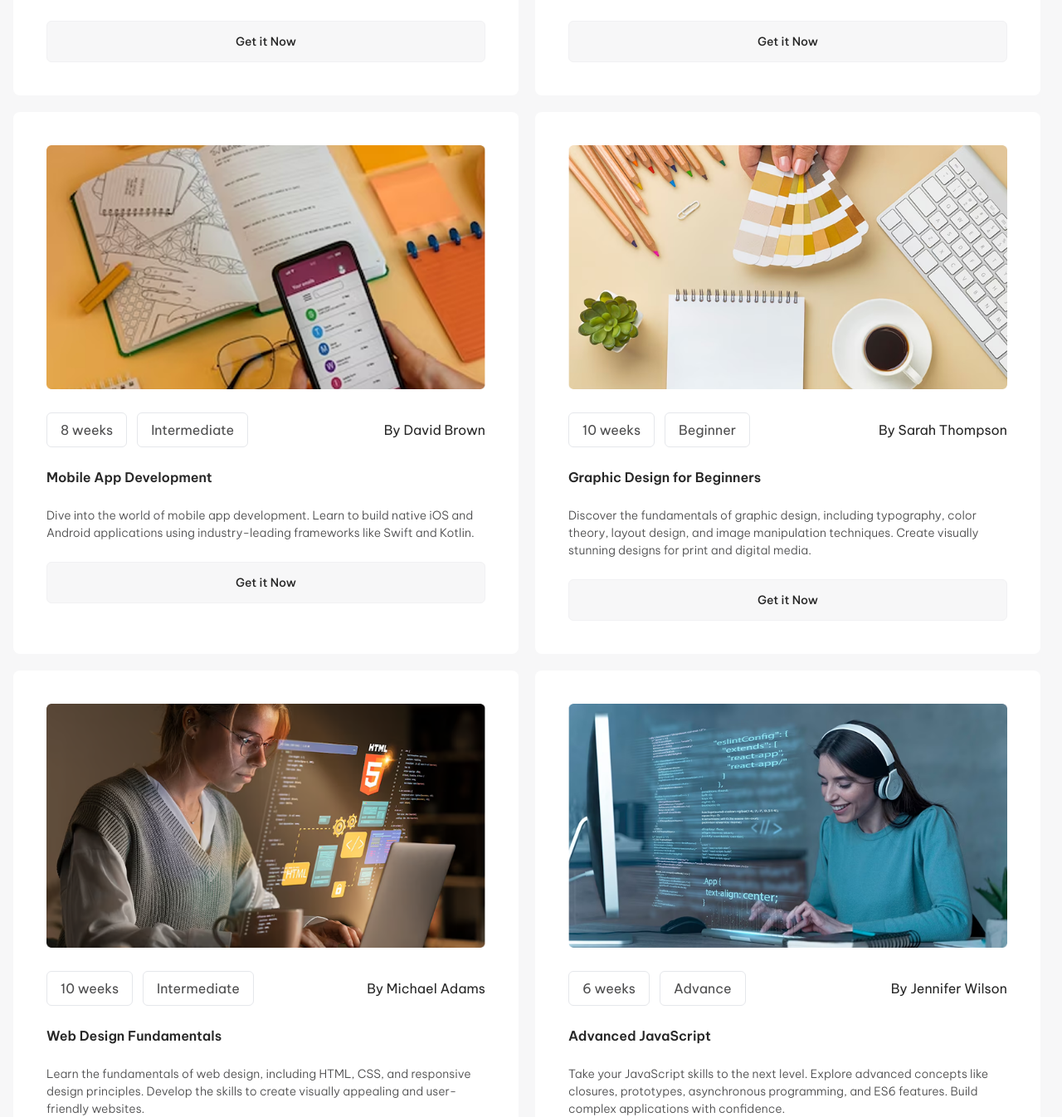
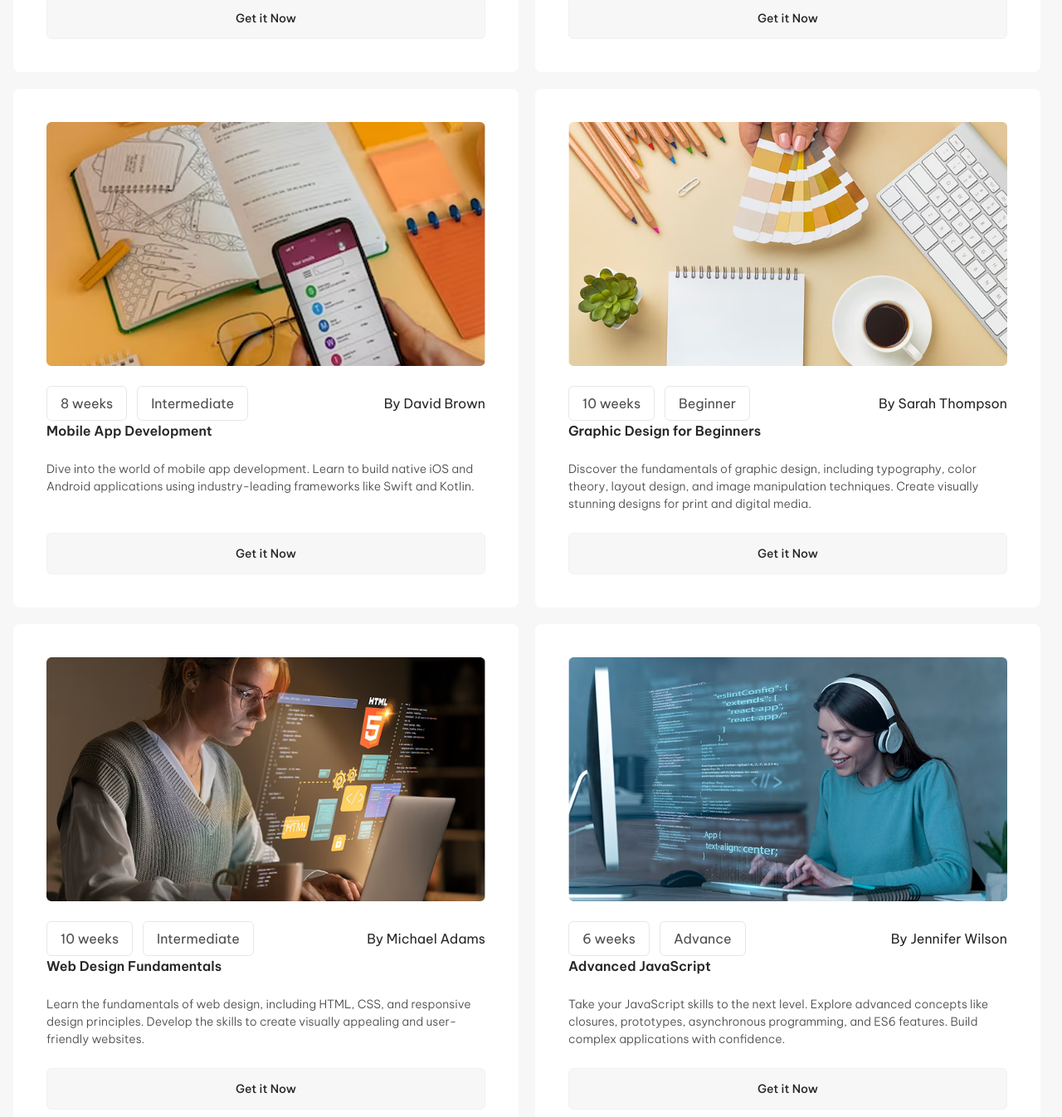
Before and after one commit to tosha504/tailwind, a plain HTML site: page index.html in a window 1280 px wide. Shown: the part 3373-4719 px from the top of the page at 83% size. Drawn offline with nearby package versions, Linux system fonts and the light colour scheme.

Commit message:
minor corrections of sections courses

```diff
--- a/index.html
+++ b/index.html
@@ -308,10 +308,11 @@
                             All</a>
                     </div>
                     <ul class="flex flex-wrap gap-[20px]">
-                        <li class="rounded-lg p-6 lg:p-[40px] flex[1_1_100%] sm:max-w-[calc((100%/2)-15px)] bg-white">
-                            <a href="#" class="pb-6 md:pb-7 flex"><img src="./assets/courses/ByJohnSmith.png"
+                        <li
+                            class="rounded-lg flex flex-col gap-6 p-6 lg:p-[40px] flex[1_1_100%] sm:max-w-[calc((100%/2)-15px)] bg-white">
+                            <a href="#" class=" flex"><img src="./assets/courses/ByJohnSmith.png"
                                     alt="By John Smith"></a>
-                            <div class="course-contnet flex flex-col gap-[24px]">
+                            <div class="course-contnet flex-[1_1_100%]flex flex-col gap-[24px]">
                                 <div class="flex gap-4 flex-wrap items-center">
                                     <ul class="flex gap-3">
                                         <li><a href="#"
@@ -335,15 +336,17 @@
                                         skills to create visually appealing
                                         and user-friendly
                                         websites.</p>
-                                </div><a href="#"
-                                    class="duration-300  hover:bg-[var(--orange-70)] hover:text-white rounded-md text-sm py-3.5 px-5 bg-[var(--white-97)] border font-medium border-[var(--white-95)] flex items-center justify-center">Get
-                                    it Now</a>
+                                </div>
                             </div>
+                            <a href="#"
+                                class="duration-300 mt-auto hover:bg-[var(--orange-70)] hover:text-white rounded-md text-sm py-3.5 px-5 bg-[var(--white-97)] border font-medium border-[var(--white-95)] flex items-center justify-center">Get
+                                it Now</a>
                         </li>
-                        <li class="rounded-lg p-6 lg:p-[40px] flex[1_1_100%] sm:max-w-[calc((100%/2)-15px)] bg-white">
-                            <a href="#" class="pb-6 md:pb-7 flex"><img src="./assets/courses/ByEmilyJohnson.png"
+                        <li
+                            class="rounded-lg flex flex-col gap-6 p-6 lg:p-[40px] flex[1_1_100%] sm:max-w-[calc((100%/2)-15px)] bg-white">
+                            <a href="#" class=" flex"><img src="./assets/courses/ByEmilyJohnson.png"
                                     alt="By Emily Johnson"></a>
-                            <div class="course-contnet flex flex-col gap-[24px]">
+                            <div class="course-contnet flex-[1_1_100%]flex flex-col gap-[24px]">
                                 <div class="flex gap-4 flex-wrap items-center">
                                     <ul class="flex gap-3">
                                         <li><a href="#"
@@ -367,15 +370,17 @@
                                         principles, wireframing,
                                         prototyping, and usability testing
                                         techniques.</p>
-                                </div><a href="#"
-                                    class="duration-300  hover:bg-[var(--orange-70)] hover:text-white rounded-md text-sm py-3.5 px-5 bg-[var(--white-97)] border font-medium border-[var(--white-95)] flex items-center justify-center">Get
-                                    it Now</a>
+                                </div>
                             </div>
+                            <a href="#"
+                                class="duration-300 mt-auto hover:bg-[var(--orange-70)] hover:text-white rounded-md text-sm py-3.5 px-5 bg-[var(--white-97)] border font-medium border-[var(--white-95)] flex items-center justify-center">Get
+                                it Now</a>
                         </li>
-                        <li class="rounded-lg p-6 lg:p-[40px] flex[1_1_100%] sm:max-w-[calc((100%/2)-15px)] bg-white">
-                            <a href="#" class="pb-6 md:pb-7 flex"><img src="./assets/courses/ByDavidBrown.png"
+                        <li
+                            class="rounded-lg flex flex-col gap-6 p-6 lg:p-[40px] flex[1_1_100%] sm:max-w-[calc((100%/2)-15px)] bg-white">
+                            <a href="#" class=" flex"><img src="./assets/courses/ByDavidBrown.png"
                                     alt="By David Brown"></a>
-                            <div class="course-contnet flex flex-col gap-[24px]">
+                            <div class="course-contnet flex-[1_1_100%]flex flex-col gap-[24px]">
                                 <div class="flex gap-4 flex-wrap items-center">
                                     <ul class="flex gap-3">
                                         <li><a href="#"
@@ -397,15 +402,17 @@
                                         iOS and Android applications using
                                         industry-leading frameworks like
                                         Swift and Kotlin.</p>
-                                </div><a href="#"
-                                    class="duration-300  hover:bg-[var(--orange-70)] hover:text-white rounded-md text-sm py-3.5 px-5 bg-[var(--white-97)] border font-medium border-[var(--white-95)] flex items-center justify-center">Get
-                                    it Now</a>
+                                </div>
                             </div>
+                            <a href="#"
+                                class="duration-300 mt-auto hover:bg-[var(--orange-70)] hover:text-white rounded-md text-sm py-3.5 px-5 bg-[var(--white-97)] border font-medium border-[var(--white-95)] flex items-center justify-center">Get
+                                it Now</a>
                         </li>
-                        <li class="rounded-lg p-6 lg:p-[40px] flex[1_1_100%] sm:max-w-[calc((100%/2)-15px)] bg-white">
-                            <a href="#" class="pb-6 md:pb-7 flex"><img src="./assets/courses/BySarahThompson.png"
+                        <li
+                            class="rounded-lg flex flex-col gap-6 p-6 lg:p-[40px] flex[1_1_100%] sm:max-w-[calc((100%/2)-15px)] bg-white">
+                            <a href="#" class=" flex"><img src="./assets/courses/BySarahThompson.png"
                                     alt="By Sarah Thompson"></a>
-                            <div class="course-contnet flex flex-col gap-[24px]">
+                            <div class="course-contnet flex-[1_1_100%]flex flex-col gap-[24px]">
                                 <div class="flex gap-4 flex-wrap items-center">
                                     <ul class="flex gap-3">
                                         <li><a href="#"
@@ -428,15 +435,17 @@
                                         manipulation techniques. Create
                                         visually stunning designs for print
                                         and digital media.</p>
-                                </div><a href="#"
-                                    class="duration-300  hover:bg-[var(--orange-70)] hover:text-white rounded-md text-sm py-3.5 px-5 bg-[var(--white-97)] border font-medium border-[var(--white-95)] flex items-center justify-center">Get
-                                    it Now</a>
+                                </div>
                             </div>
+                            <a href="#"
+                                class="duration-300 mt-auto hover:bg-[var(--orange-70)] hover:text-white rounded-md text-sm py-3.5 px-5 bg-[var(--white-97)] border font-medium border-[var(--white-95)] flex items-center justify-center">Get
+                                it Now</a>
                         </li>
-                        <li class="rounded-lg p-6 lg:p-[40px] flex[1_1_100%] sm:max-w-[calc((100%/2)-15px)] bg-white">
-                            <a href="#" class="pb-6 md:pb-7 flex"><img src="./assets/courses/ByMichaelAdams.png"
+                        <li
+                            class="rounded-lg flex flex-col gap-6 p-6 lg:p-[40px] flex[1_1_100%] sm:max-w-[calc((100%/2)-15px)] bg-white">
+                            <a href="#" class=" flex"><img src="./assets/courses/ByMichaelAdams.png"
                                     alt="By Michael Adams"></a>
-                            <div class="course-contnet flex flex-col gap-[24px]">
+                            <div class="course-contnet flex-[1_1_100%]flex flex-col gap-[24px]">
                                 <div class="flex gap-4 flex-wrap items-center">
                                     <ul class="flex gap-3">
                                         <li><a href="#"
@@ -459,15 +468,17 @@
                                         skills to create visually appealing
                                         and user-friendly
                                         websites.</p>
-                                </div><a href="#"
-                                    class="duration-300  hover:bg-[var(--orange-70)] hover:text-white rounded-md text-sm py-3.5 px-5 bg-[var(--white-97)] border font-medium border-[var(--white-95)] flex items-center justify-center">Get
-                                    it Now</a>
+                                </div>
                             </div>
+                            <a href="#"
+                                class="duration-300 mt-auto hover:bg-[var(--orange-70)] hover:text-white rounded-md text-sm py-3.5 px-5 bg-[var(--white-97)] border font-medium border-[var(--white-95)] flex items-center justify-center">Get
+                                it Now</a>
                         </li>
-                        <li class="rounded-lg p-6 lg:p-[40px] flex[1_1_100%] sm:max-w-[calc((100%/2)-15px)] bg-white">
-                            <a href="#" class="pb-6 md:pb-7 flex"><img src="./assets/courses/ByJenniferWilson.png"
+                        <li
+                            class="rounded-lg flex flex-col gap-6 p-6 lg:p-[40px] flex[1_1_100%] sm:max-w-[calc((100%/2)-15px)] bg-white">
+                            <a href="#" class=" flex"><img src="./assets/courses/ByJenniferWilson.png"
                                     alt="By Jennifer Wilson"></a>
-                            <div class="course-contnet flex flex-col gap-[24px]">
+                            <div class="course-contnet flex-[1_1_100%]flex flex-col gap-[24px]">
                                 <div class="flex gap-4 flex-wrap items-center">
                                     <ul class="flex gap-3">
                                         <li><a href="#"
@@ -491,10 +502,11 @@
                                         asynchronous programming, and ES6
                                         features. Build complex applications
                                         with confidence.</p>
-                                </div><a href="#"
-                                    class="duration-300  hover:bg-[var(--orange-70)] hover:text-white rounded-md text-sm py-3.5 px-5 bg-[var(--white-97)] border font-medium border-[var(--white-95)] flex items-center justify-center">Get
-                                    it Now</a>
+                                </div>
                             </div>
+                            <a href="#"
+                                class="duration-300 mt-auto hover:bg-[var(--orange-70)] hover:text-white rounded-md text-sm py-3.5 px-5 bg-[var(--white-97)] border font-medium border-[var(--white-95)] flex items-center justify-center">Get
+                                it Now</a>
                         </li>
                     </ul>
                 </div>
```
